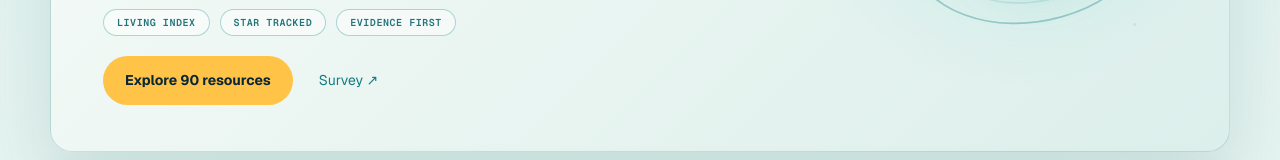
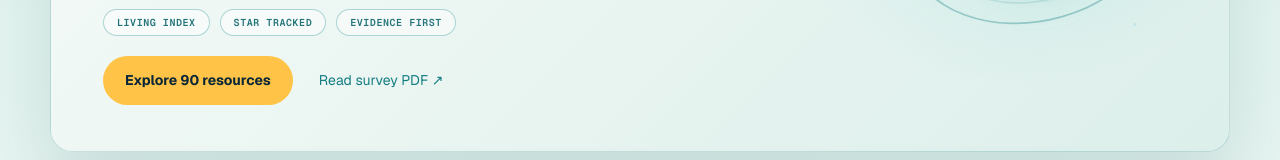
Before and after one commit to ML4Sustain/Awesome-RS-Reasoning-Models, a Next.js app in the folder site/: page / in a window 1280 px wide. Shown: the part 350-510 px from the top of the page. Built offline with nearby package versions, Linux system fonts and the light colour scheme.

Commit message:
docs: publish latest survey PDF

```diff
--- a/site/app/page.tsx
+++ b/site/app/page.tsx
@@ -24,7 +24,7 @@ export default function Home() {
             <p className="hero-subline">Models · Datasets · Benchmarks · Agents</p>
             <p className="hero-copy">From perception outputs to traceable geospatial decisions.</p>
             <div className="hero-badges"><span>Living index</span><span>Star tracked</span><span>Evidence first</span></div>
-            <div className="hero-actions"><a className="primary-action" href="#catalog">Explore {payload.stats.resources} resources</a><a className="text-action" href="https://github.com/ML4Sustain/Awesome-RS-Reasoning-Models#citation">Survey ↗</a></div>
+            <div className="hero-actions"><a className="primary-action" href="#catalog">Explore {payload.stats.resources} resources</a><a className="text-action" href="./survey.pdf" target="_blank" rel="noreferrer">Read survey PDF ↗</a></div>
           </div>
           <div className="orbital-scene" aria-hidden="true">
             <span className="orbit orbit-one" /><span className="orbit orbit-two" />
```
Also changed, not shown: 2 other files (tests, documents, lock files or other folders).
